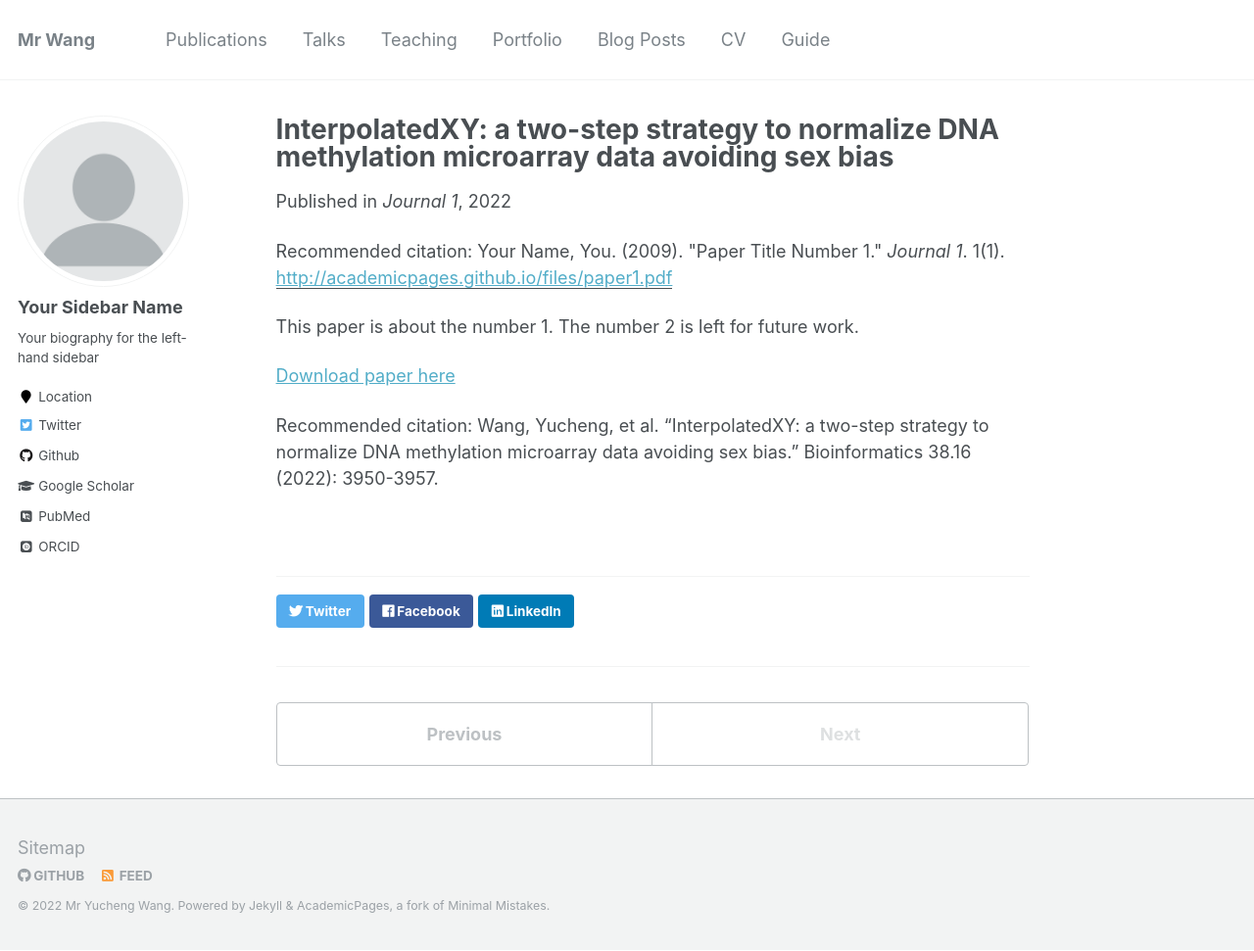
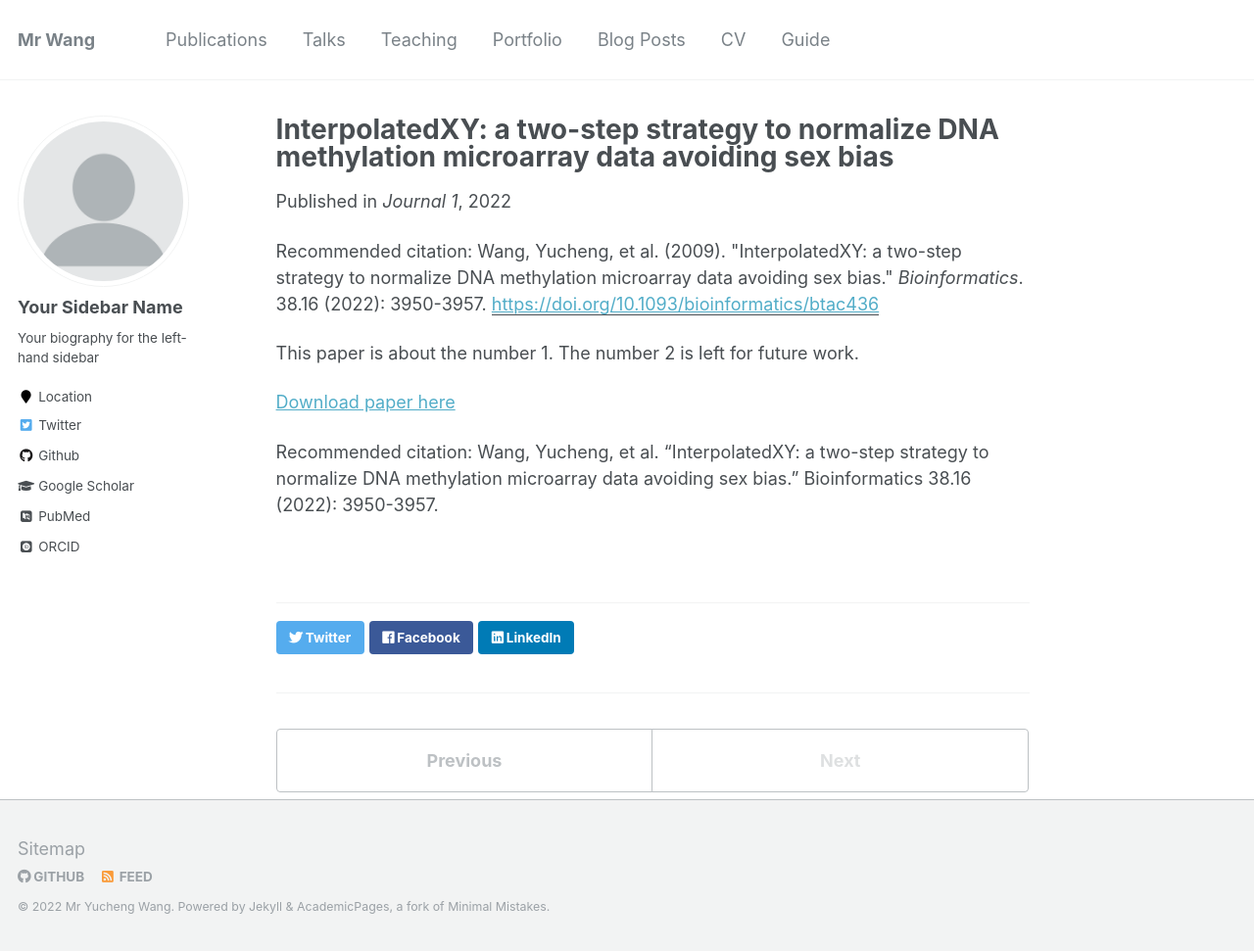
Before and after one commit to yiluyucheng/yiluyucheng.github.io, a Jekyll site: the page built from _publications/2009-10-01-paper-title-number-1.md, in a window 1280 px wide and 971 px high. Shown: the whole window at 98% size. Built offline with Jekyll 4.4.1, drawn with Linux system fonts in a browser that asks for light colours; some web fonts are replaced.

Commit message:
update paper

```diff
--- a/_publications/2009-10-01-paper-title-number-1.md
+++ b/_publications/2009-10-01-paper-title-number-1.md
@@ -5,11 +5,11 @@ permalink: https://doi.org/10.1093/bioinformatics/btac436
 excerpt: 'This paper is about the number 1. The number 2 is left for future work.'
 date: 30 June 2022
 venue: 'Journal 1'
-paperurl: 'http://academicpages.github.io/files/paper1.pdf'
-citation: 'Your Name, You. (2009). &quot;Paper Title Number 1.&quot; <i>Journal 1</i>. 1(1).'
+paperurl: 'https://doi.org/10.1093/bioinformatics/btac436'
+citation: 'Wang, Yucheng, et al. (2009). &quot;InterpolatedXY: a two-step strategy to normalize DNA methylation microarray data avoiding sex bias.&quot; <i>Bioinformatics</i>. 38.16 (2022): 3950-3957.'
 ---
 This paper is about the number 1. The number 2 is left for future work.
 
-[Download paper here](http://academicpages.github.io/files/paper1.pdf)
+[Download paper here](https://doi.org/10.1093/bioinformatics/btac436)
 
 Recommended citation: Wang, Yucheng, et al. "InterpolatedXY: a two-step strategy to normalize DNA methylation microarray data avoiding sex bias." Bioinformatics 38.16 (2022): 3950-3957.
```
